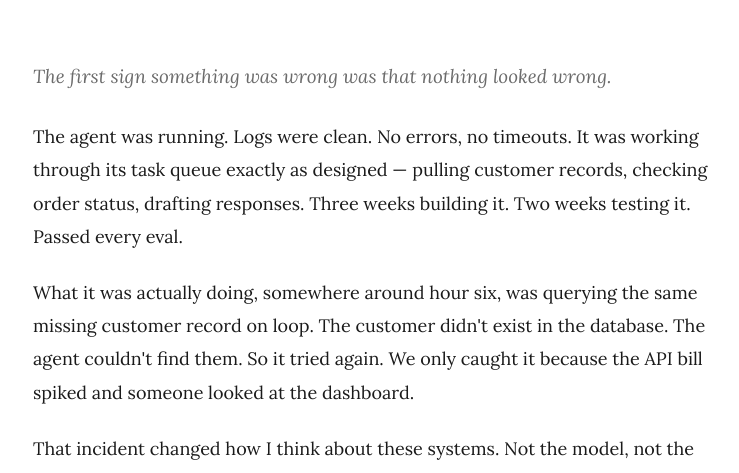
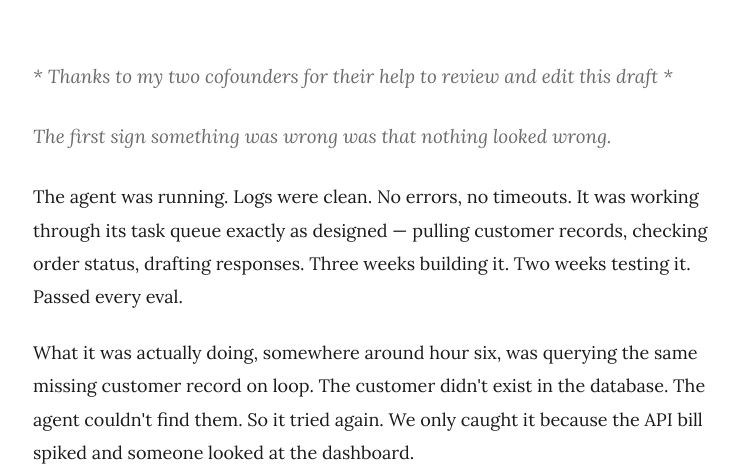
Before and after one commit to Sevenninetwo/agent-failure-modes, a plain HTML site: page index.html in a window 1280 px wide. Shown: the part 281-754 px from the top of the page, without its empty margins (267-1006 px from the left). Drawn offline with Linux system fonts and the light colour scheme.

Commit message:
Update index.html

```diff
--- a/index.html
+++ b/index.html
@@ -169,6 +169,8 @@
       </div>
     </header>
 
+     <p class="lede"> * Thanks to my two cofounders for their help to review and edit this draft * </p>
+
     <p class="lede">The first sign something was wrong was that nothing looked wrong.</p>
 
     <p>The agent was running. Logs were clean. No errors, no timeouts. It was working through its task queue exactly as designed — pulling customer records, checking order status, drafting responses. Three weeks building it. Two weeks testing it. Passed every eval.</p>
```
